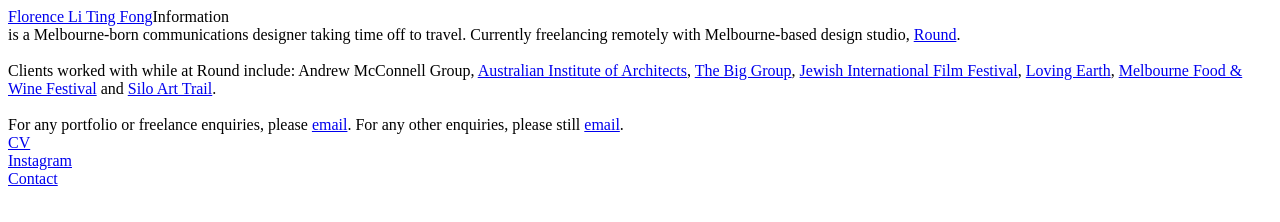
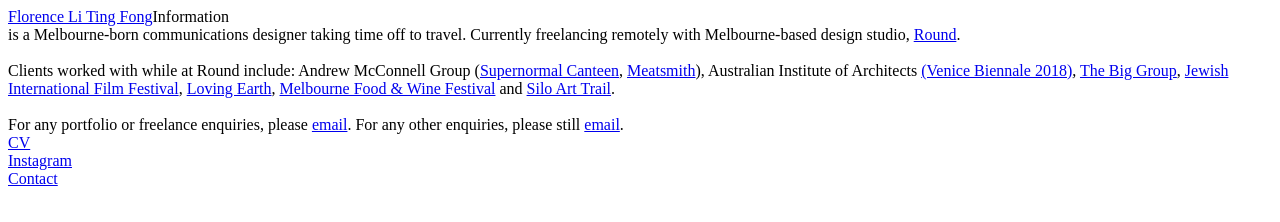
Before and after one commit to florenceltf/florenceltf, a Gatsby site: page /info in a window 1280 px wide. Built offline with nearby package versions, Linux system fonts and the light colour scheme; Gatsby itself is replaced by a stand-in of ours.

Commit message:
text changes

```diff
--- a/src/pages/info.js
+++ b/src/pages/info.js
@@ -8,7 +8,7 @@
     <div className="Content">
       is a Melbourne-born communications designer taking time off to travel. Currently freelancing remotely with Melbourne-based design studio, <a href="https://www.round.com.au">Round</a>.
       <br></br><br></br>
-      Clients worked with while at Round include: Andrew McConnell Group, <a href="http://wp.architecture.com.au/venicebiennale/">Australian Institute of Architects</a>, <a href="http://www.thebiggroup.com.au/">The Big Group</a>, <a href="http://jiff.com.au/">Jewish International Film Festival</a>, <a href="https://lovingearth.co/">Loving Earth</a>, <a href="http://www.melbournefoodandwine.com.au/">Melbourne Food & Wine Festival</a> and <a href="http://siloarttrail.com/">Silo Art Trail</a>.
+      Clients worked with while at Round include: Andrew McConnell Group (<a href="https://www.instagram.com/supernormal_canteen/">Supernormal Canteen</a>, <a href="https://www.instagram.com/meatsmith_melb/">Meatsmith</a>), Australian Institute of Architects <a href="http://wp.architecture.com.au/venicebiennale/">(Venice Biennale 2018)</a>, <a href="http://www.thebiggroup.com.au/">The Big Group</a>, <a href="http://jiff.com.au/">Jewish International Film Festival</a>, <a href="https://lovingearth.co/">Loving Earth</a>, <a href="http://www.melbournefoodandwine.com.au/">Melbourne Food & Wine Festival</a> and <a href="http://siloarttrail.com/">Silo Art Trail</a>.
       <br></br><br></br>
       For any portfolio or freelance enquiries, please <a href="mailto:florenceltf@gmail.com">email</a>. For any other enquiries, please still <a href="mailto:florenceltf@gmail.com">email</a>.
     </div>
```
